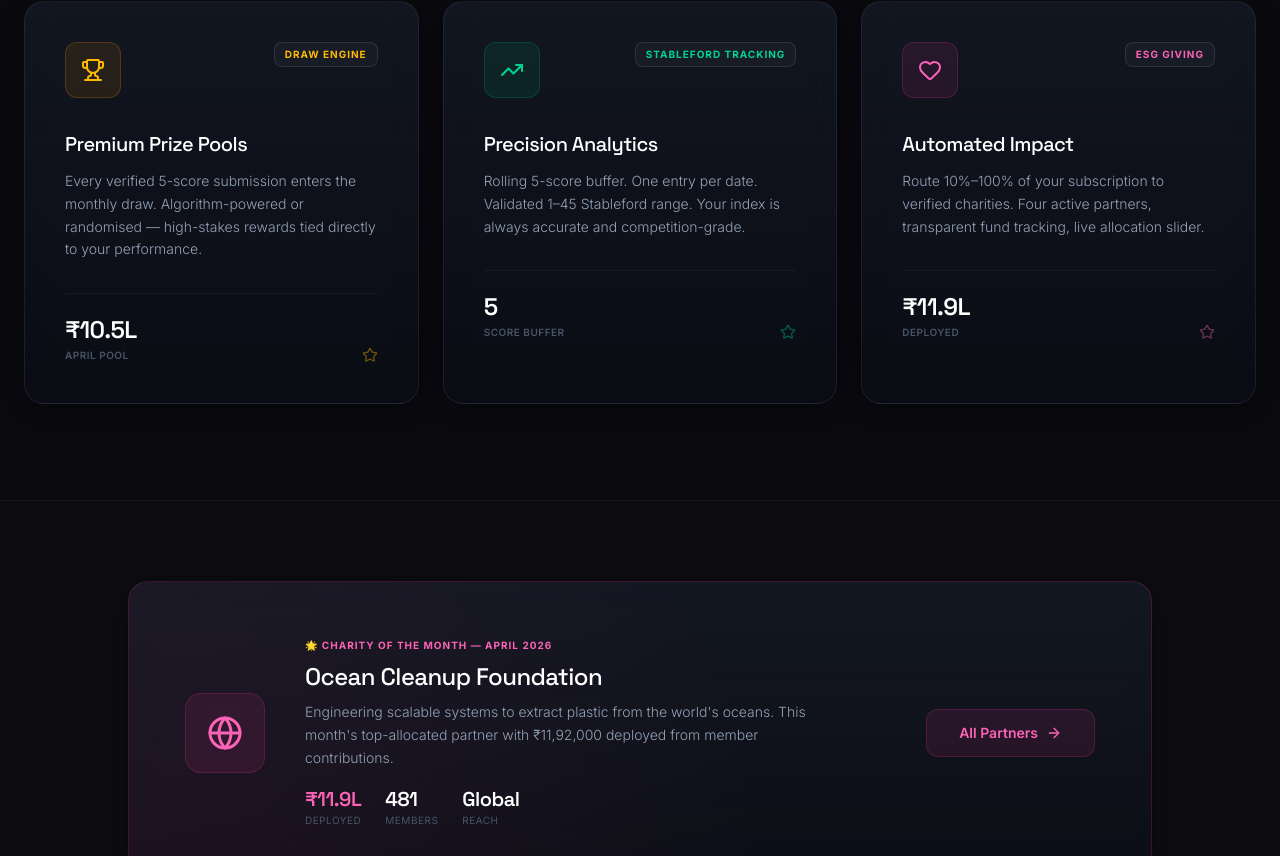
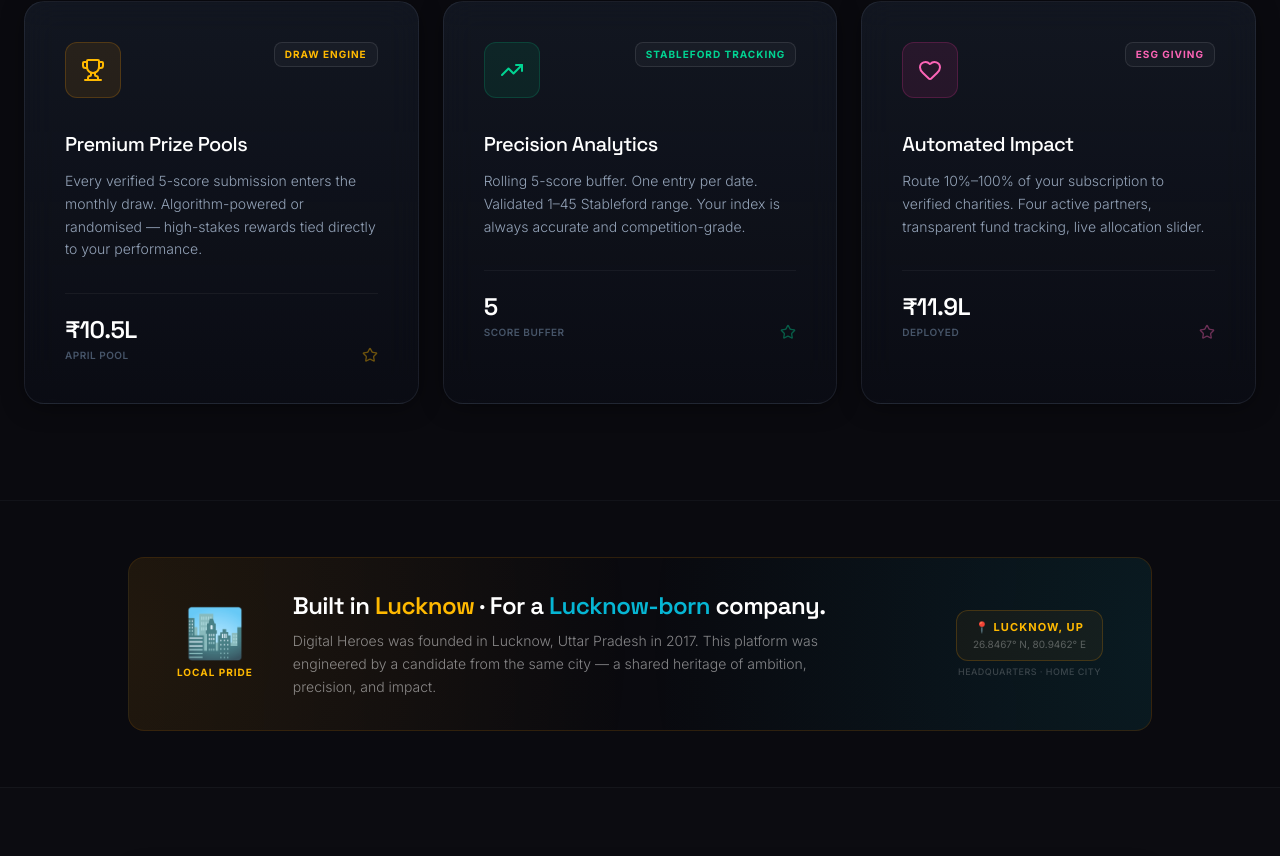
Before and after one commit to ayushshukla1807/digital-heroes, a Next.js app: page / in a window 1280 px wide. Shown: the part 1944-2800 px from the top of the page. Built offline with nearby package versions, Linux system fonts and the light colour scheme.

Commit message:
feat: Lucknow local pride section — built in Lucknow for a Lucknow-born company, footer city pin

```diff
--- a/src/app/page.tsx
+++ b/src/app/page.tsx
@@ -212,6 +212,38 @@
           </div>
         </section>
 
+        {/* Lucknow Local Pride */}
+        <section className="py-14 px-6 border-t border-[var(--color-border)]">
+          <div className="max-w-5xl mx-auto">
+            <motion.div initial={{ opacity: 0, y: 16 }} whileInView={{ opacity: 1, y: 0 }} viewport={{ once: true }} className="relative overflow-hidden rounded-2xl border border-amber-500/15 bg-gradient-to-r from-amber-500/[0.04] via-transparent to-[#06b6d4]/[0.04] px-8 py-6 md:px-12 md:py-8">
+              <div className="absolute inset-0 bg-[radial-gradient(circle_at_0%_50%,rgba(245,158,11,0.06),transparent_50%)] pointer-events-none" />
+              <div className="absolute inset-0 bg-[radial-gradient(circle_at_100%_50%,rgba(6,182,212,0.06),transparent_50%)] pointer-events-none" />
+              <div className="relative z-10 flex flex-col md:flex-row items-center gap-6 md:gap-10">
+                <div className="flex-shrink-0 text-center">
+                  <div className="text-5xl mb-2">🏙️</div>
+                  <p className="text-[10px] font-bold text-amber-400 uppercase tracking-widest">Local Pride</p>
+                </div>
+                <div className="flex-1 text-center md:text-left">
+                  <h3 className="text-xl md:text-2xl font-display font-semibold text-white mb-2">
+                    Built in <span className="text-amber-400">Lucknow</span> · For a{" "}
+                    <span className="text-[#06b6d4]">Lucknow-born</span> company.
+                  </h3>
+                  <p className="text-sm text-white/50 font-light leading-relaxed max-w-xl">
+                    Digital Heroes was founded in Lucknow, Uttar Pradesh in 2017. This platform was engineered by a candidate from the same city — a shared heritage of ambition, precision, and impact.
+                  </p>
+                </div>
+                <div className="flex flex-col items-center gap-1 flex-shrink-0">
+                  <div className="px-4 py-2 rounded-xl border border-amber-500/20 bg-amber-500/5">
+                    <p className="text-[11px] font-bold text-amber-400 uppercase tracking-widest text-center">📍 Lucknow, UP</p>
+                    <p className="text-[10px] text-white/30 text-center mt-0.5">26.8467° N, 80.9462° E</p>
+                  </div>
+                  <p className="text-[9px] text-white/20 font-medium uppercase tracking-wider">Headquarters · Home City</p>
+                </div>
+              </div>
+            </motion.div>
+          </div>
+        </section>
+
         {/* Charity of the Month Spotlight */}
         <section className="py-20 px-6 border-t border-[var(--color-border)] bg-white/[0.01]">
           <div className="max-w-5xl mx-auto">
--- a/src/components/layout/Footer.tsx
+++ b/src/components/layout/Footer.tsx
@@ -2,7 +2,7 @@
 
 import { useEffect, useState } from "react"
 import Link from "next/link"
-import { Trophy, Heart, Globe, ShieldCheck, Zap, Database, CreditCard, Code2 } from "lucide-react"
+import { ShieldCheck, Zap, Database, CreditCard, Code2, MapPin } from "lucide-react"
 
 function Countdown() {
   const [time, setTime] = useState({ d: 0, h: 0, m: 0, s: 0 })
@@ -122,6 +122,11 @@
                 <p className="text-[10px] text-white/30 font-medium uppercase tracking-wider">Built by</p>
                 <p className="text-sm font-display font-semibold text-white mt-0.5">Ayush Shukla</p>
                 <p className="text-[10px] text-[#06b6d4] font-medium">Full Stack Intern Candidate</p>
+                <div className="flex items-center gap-1 mt-1.5">
+                  <MapPin className="w-3 h-3 text-amber-400" />
+                  <span className="text-[10px] text-amber-400 font-semibold">Lucknow, UP</span>
+                  <span className="text-[10px] text-white/20 font-medium">· Same city, same mission</span>
+                </div>
               </div>
               <div>
                 <p className="text-[10px] text-white/30 font-medium uppercase tracking-wider">Stack</p>
```
